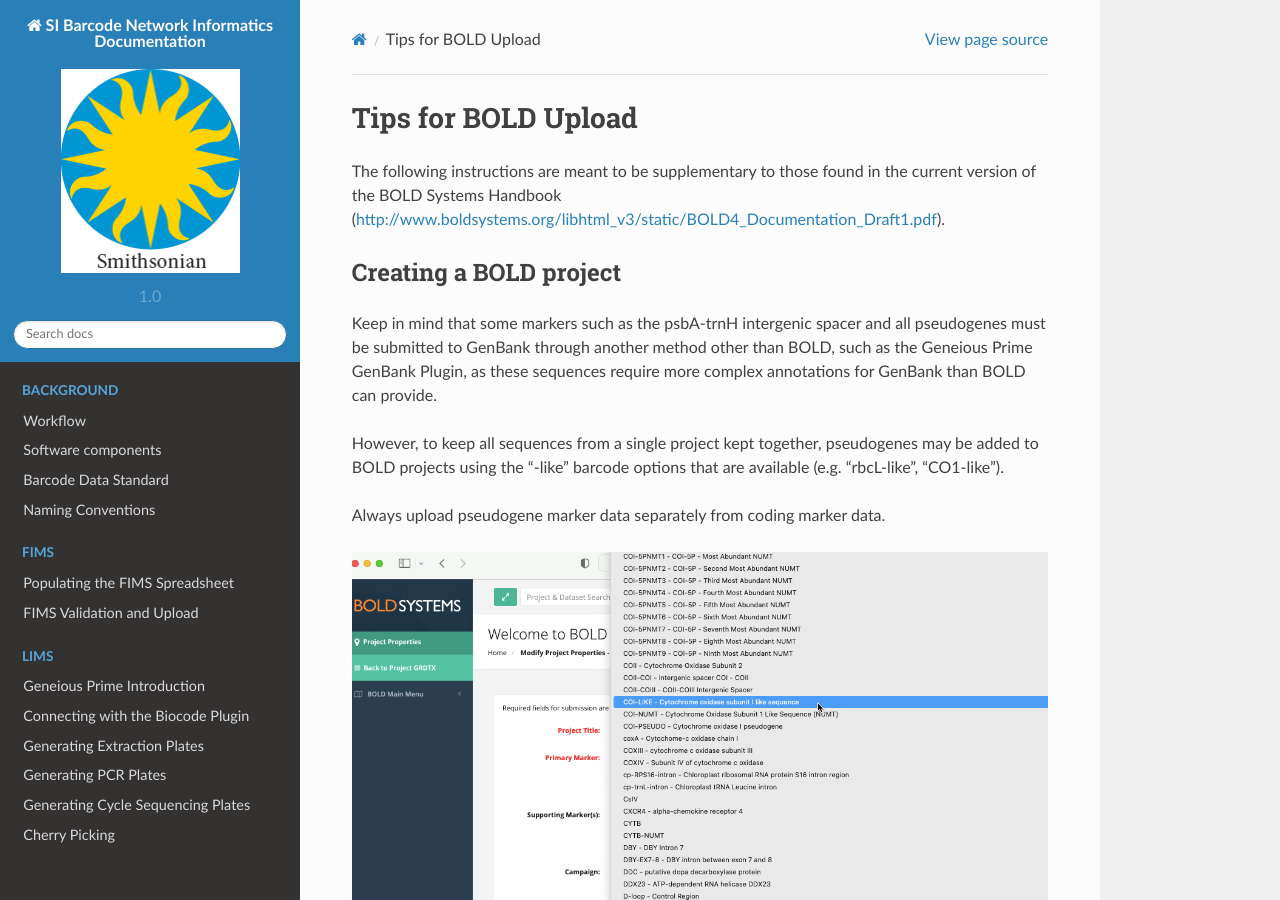
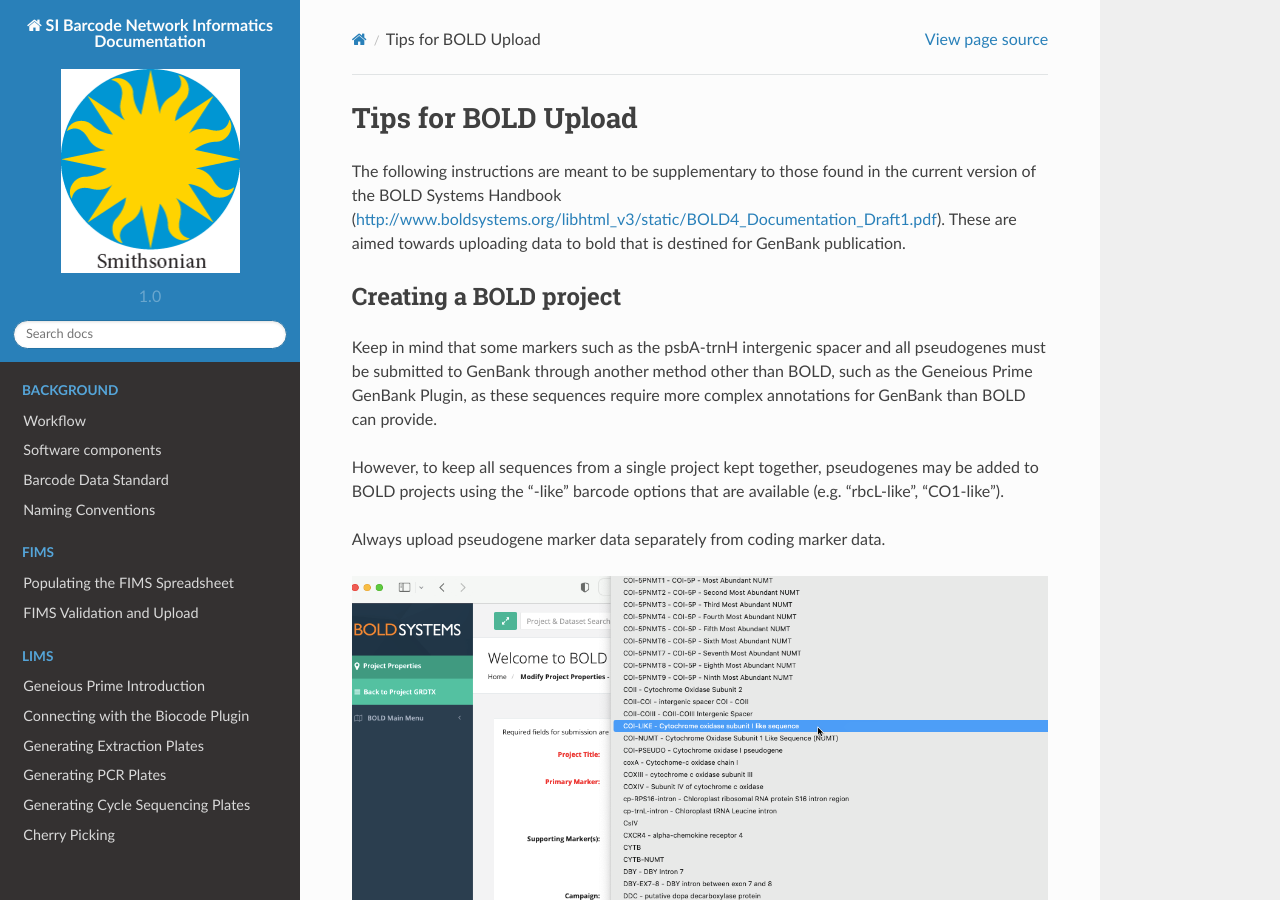
Before and after one commit to SIBarcodeNetwork/ReadtheDocsMaster, a Sphinx documentation site: the page built from Docs/BOLD_tips.rst, in a window 1280 px wide and 900 px high. Built offline with Sphinx 7.4.7 and the Read the Docs theme 2.0.0, drawn with Linux system fonts in a browser that asks for light colours.

Commit message:
Update BOLD_tips.rst

```diff
--- a/Docs/BOLD_tips.rst
+++ b/Docs/BOLD_tips.rst
@@ -1,7 +1,7 @@
 Tips for BOLD Upload
 =====================
 
-The following instructions are meant to be supplementary to those found in the current version of the BOLD Systems Handbook (http://www.boldsystems.org/libhtml_v3/static/BOLD4_Documentation_Draft1.pdf).
+The following instructions are meant to be supplementary to those found in the current version of the BOLD Systems Handbook (http://www.boldsystems.org/libhtml_v3/static/BOLD4_Documentation_Draft1.pdf). These are aimed towards uploading data to bold that is destined for GenBank publication.
 
 
 Creating a BOLD project
```
